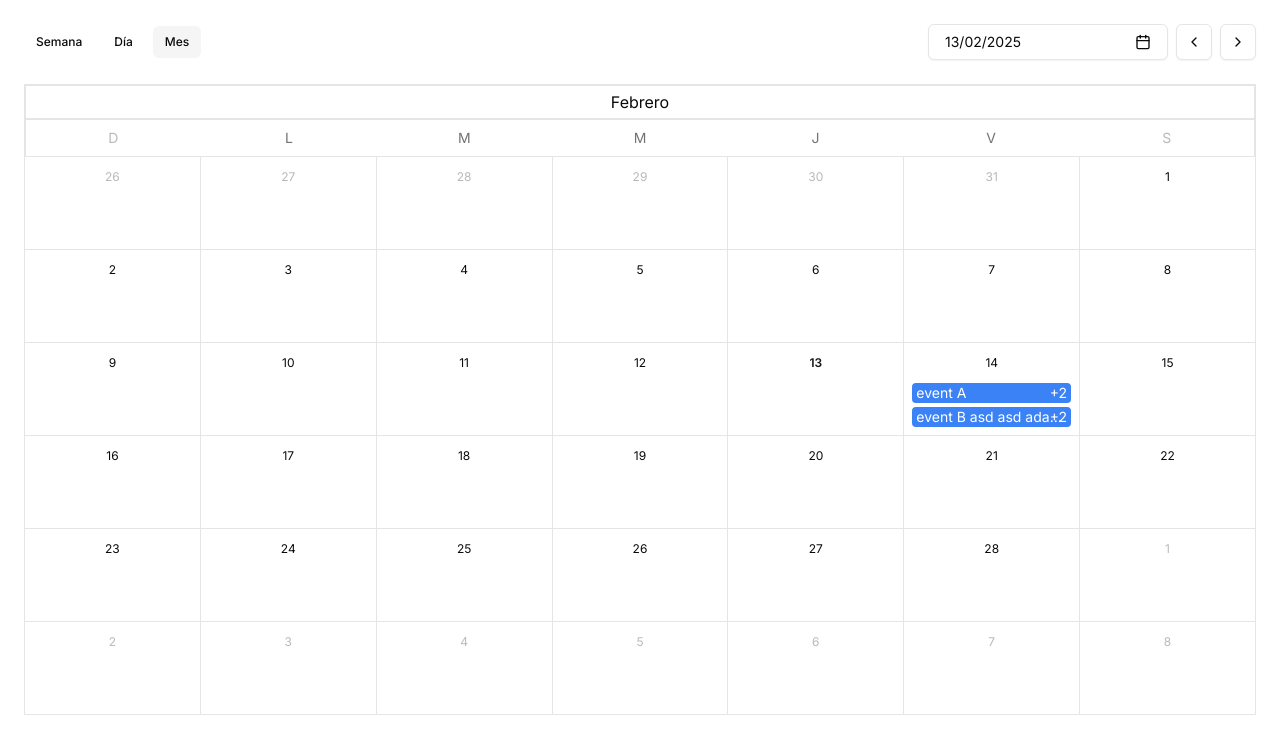
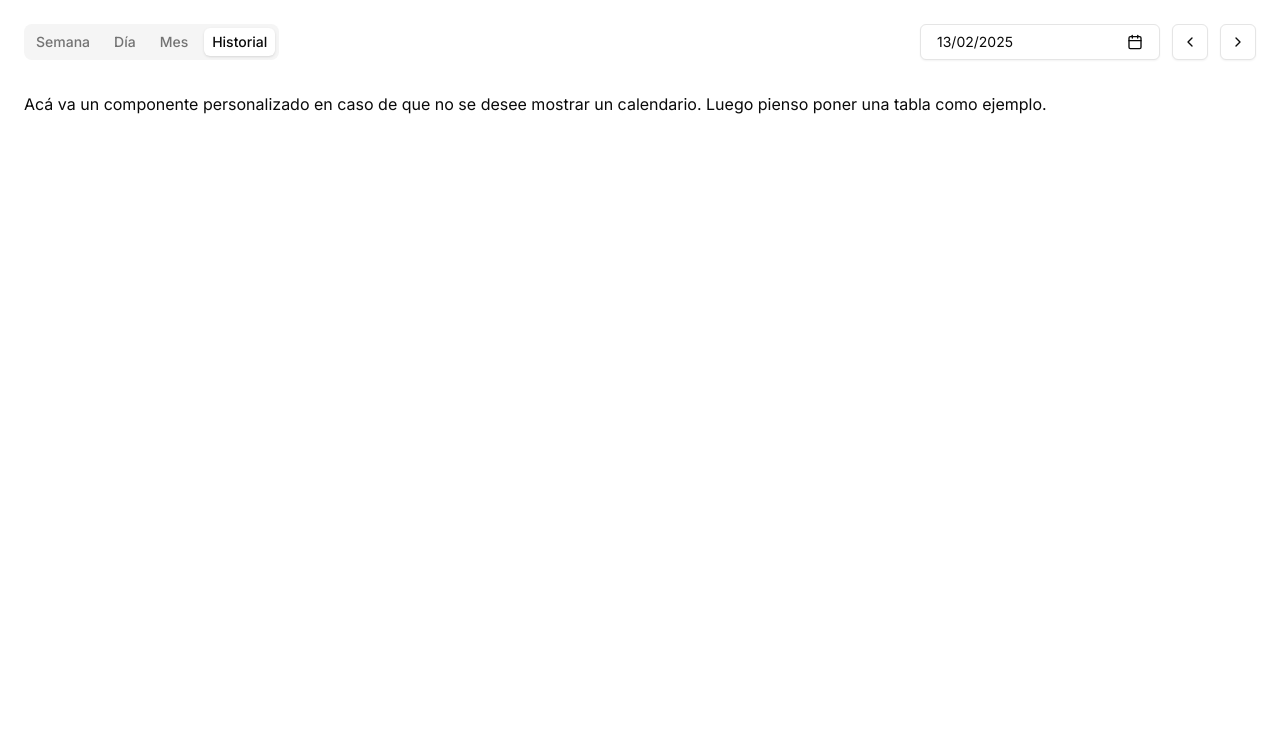
Before and after one commit to Ale6100/calendar, a Next.js app: page / in a window 1280 px wide. Shown: the top 754 px of the page. Built offline with nearby package versions, Linux system fonts and the light colour scheme.

Commit message:
Agregado tabs de shadcn para alternar entre vistas | Agregada vista "Historial" para mostrar una vista extra personalizada como children

```diff
--- a/app/page.tsx
+++ b/app/page.tsx
@@ -1,4 +1,5 @@
-import { ActualMonthView, Calendar, CalendarDatePickerTrigger, CalendarDayView, CalendarMonthView, CalendarNextTrigger, CalendarPrevTrigger, CalendarViewTrigger, CalendarWeekView } from "@/components/FullCalendar";
+import { ActualMonthView, Calendar, CalendarDatePickerTrigger, CalendarDayView, CalendarMonthView, CalendarNextTrigger, CalendarNoView, CalendarPrevTrigger, CalendarViewTrigger, CalendarWeekView } from "@/components/FullCalendar";
+import { TabsList, TabsTrigger } from "@/components/ui/tabs";
 import { ChevronLeft, ChevronRight } from "lucide-react";
 
 export default function Home() {
@@ -21,16 +22,31 @@
         ]}
       >
         <div className="py-6 flex flex-col">
-          <div className="flex px-6 items-center gap-2 mb-6">
-            <CalendarViewTrigger view="week" className="aria-[current=true]:bg-accent">
+          <div className="flex px-6 items-center gap-3 mb-6">
+            <TabsList className="flex gap-2">
+              <TabsTrigger value="week" className='p-0'>
+                <CalendarViewTrigger view="week" className="py-1 px-2">
                   Semana
                 </CalendarViewTrigger>
-            <CalendarViewTrigger className="aria-[current=true]:bg-accent" view="day">
+              </TabsTrigger>
+
+              <TabsTrigger value="day" className='p-0'>
+                <CalendarViewTrigger view="day" className="py-1 px-2">
                   Día
                 </CalendarViewTrigger>
-            <CalendarViewTrigger view="month" className="aria-[current=true]:bg-accent">
+              </TabsTrigger>
+
+              <TabsTrigger value="month" className='p-0'>
+                <CalendarViewTrigger view="month" className="py-1 px-2">
                   Mes
                 </CalendarViewTrigger>
+              </TabsTrigger>
+              <TabsTrigger value="no_view" className='p-0'>
+                <CalendarViewTrigger view="no_view" className="py-1 px-2">
+                  Historial
+                </CalendarViewTrigger>
+              </TabsTrigger>
+            </TabsList>
 
             <span className="flex-1" />
 
@@ -52,6 +68,9 @@
             <CalendarDayView />
             <CalendarWeekView />
             <CalendarMonthView />
+            <CalendarNoView>
+              Acá va un componente personalizado en caso de que no se desee mostrar un calendario. Luego pienso poner una tabla como ejemplo.
+            </CalendarNoView>
           </div>
         </div>
       </Calendar>
--- a/components/FullCalendar.tsx
+++ b/components/FullCalendar.tsx
@@ -5,12 +5,13 @@
 import { VariantProps, cva } from 'class-variance-authority';
 import { Locale, addDays, addMonths, addWeeks, addYears, differenceInMinutes, format, isSameDay, isSameHour, isSameMonth, isToday, setHours, startOfMonth, startOfWeek, subDays, subMonths, subWeeks, subYears } from 'date-fns';
 import { es } from 'date-fns/locale/es';
-import { ReactNode, createContext, forwardRef, useCallback, useContext, useMemo, useState } from 'react';
+import { ReactNode, createContext, forwardRef, useCallback, useContext, useEffect, useMemo, useState } from 'react';
 import { useHotkeys } from 'react-hotkeys-hook';
 import { Popover, PopoverContent, PopoverTrigger } from './ui/popover';
 import { CalendarIcon } from 'lucide-react';
 import { Calendar as CalendarBtn } from "@/components/ui/calendar"
 import { capitalize } from '@/app/utils/format';
+import { Tabs, TabsContent } from './ui/tabs';
 
 const monthEventVariants = cva('', {
   variants: {
@@ -27,7 +28,7 @@
   },
 });
 
-type View = 'day' | 'week' | 'month' | 'year';
+type View = 'no_view' | 'day' | 'week' | 'month' | 'year';
 
 type ContextType = {
   view: View;
@@ -70,7 +71,7 @@
   defaultDate = new Date(),
   locale = es,
   enableHotkeys = true,
-  view: _defaultMode = 'month',
+  view: _defaultMode = 'no_view',
   onEventClick,
   events: defaultEvents = [],
   onChangeView,
@@ -116,7 +117,9 @@
         today: new Date(),
       }}
     >
+      <Tabs defaultValue="no_view">
         {children}
+      </Tabs>
     </Context.Provider>
   );
 };
@@ -124,18 +127,15 @@
 export const useCalendar = () => useContext(Context);
 
 const CalendarViewTrigger = forwardRef<
-  HTMLButtonElement,
-  React.HTMLAttributes<HTMLButtonElement> & {
+  HTMLDivElement,
+  React.HTMLAttributes<HTMLDivElement> & {
     view: View;
   }
 >(({ children, view, ...props }, ref) => {
-  const { view: currentView, setView, onChangeView } = useCalendar();
+  const { setView, onChangeView } = useCalendar();
 
   return (
-    <Button
-      aria-current={currentView === view}
-      size="sm"
-      variant="ghost"
+    <div
       {...props}
       onClick={() => {
         setView(view);
@@ -143,7 +143,7 @@
       }}
     >
       {children}
-    </Button>
+    </div>
   );
 });
 CalendarViewTrigger.displayName = 'CalendarViewTrigger';
@@ -183,7 +183,9 @@
 };
 
 const ActualMonthView = () => {
-  const { date } = useCalendar();
+  const { view, date } = useCalendar();
+
+  if (view === 'no_view') return null;
 
   return (
     <div className="flex justify-center border-2 py-1">
@@ -191,6 +193,22 @@
     </div>
   );
 };
+
+type CalendarNoViewProps = {
+  children: ReactNode;
+};
+
+const CalendarNoView = ({ children }: CalendarNoViewProps) => {
+  const { view } = useCalendar();
+
+  if (view !== 'no_view') return null;
+
+  return (
+    <TabsContent value="no_view">
+      { children }
+    </TabsContent>
+  )
+}
 
 const CalendarDayView = () => {
   const { view, events, date } = useCalendar();
@@ -200,6 +218,7 @@
   const hours = [...Array(24)].map((_, i) => setHours(date, i));
 
   return (
+    <TabsContent value="day">
       <div className="flex flex-col">
         <div className="flex bg-card border-b border-x-2 items-center">
           <span className="w-12 text-center text-sm text-muted-foreground">Hora</span>
@@ -221,6 +240,7 @@
           </div>
         </div>
       </div>
+    </TabsContent>
   );
 };
 
@@ -252,6 +272,7 @@
   if (view !== 'week') return null;
 
   return (
+    <TabsContent value="week">
       <div className="flex flex-col">
         <div className="flex bg-card border-b border-x-2 items-center">
           <span className="w-12 text-center text-sm text-muted-foreground">Hora</span>
@@ -290,6 +311,7 @@
           </div>
         </div>
       </div>
+    </TabsContent>
   );
 };
 
@@ -302,6 +324,7 @@
   if (view !== 'month') return null;
 
   return (
+    <TabsContent value="month">
       <div className="h-full flex flex-col">
         <div className="grid grid-cols-7 gap-px border-x-2">
           {weekDays.map((day, i) => (
@@ -355,6 +378,8 @@
           })}
         </div>
       </div>
+
+    </TabsContent>
   );
 };
 
@@ -558,6 +583,7 @@
   Calendar,
   CalendarCurrentDate,
   ActualMonthView,
+  CalendarNoView,
   CalendarDayView,
   CalendarMonthView,
   CalendarNextTrigger,
--- /dev/null
+++ b/components/ui/tabs.tsx
@@ -0,0 +1,55 @@
+"use client"
+
+import * as React from "react"
+import * as TabsPrimitive from "@radix-ui/react-tabs"
+
+import { cn } from "@/lib/utils"
+
+const Tabs = TabsPrimitive.Root
+
+const TabsList = React.forwardRef<
+  React.ElementRef<typeof TabsPrimitive.List>,
+  React.ComponentPropsWithoutRef<typeof TabsPrimitive.List>
+>(({ className, ...props }, ref) => (
+  <TabsPrimitive.List
+    ref={ref}
+    className={cn(
+      "inline-flex h-9 items-center justify-center rounded-lg bg-muted p-1 text-muted-foreground",
+      className
+    )}
+    {...props}
+  />
+))
+TabsList.displayName = TabsPrimitive.List.displayName
+
+const TabsTrigger = React.forwardRef<
+  React.ElementRef<typeof TabsPrimitive.Trigger>,
+  React.ComponentPropsWithoutRef<typeof TabsPrimitive.Trigger>
+>(({ className, ...props }, ref) => (
+  <TabsPrimitive.Trigger
+    ref={ref}
+    className={cn(
+      "inline-flex items-center justify-center whitespace-nowrap rounded-md px-3 py-1 text-sm font-medium ring-offset-background transition-all focus-visible:outline-none focus-visible:ring-2 focus-visible:ring-ring focus-visible:ring-offset-2 disabled:pointer-events-none disabled:opacity-50 data-[state=active]:bg-background data-[state=active]:text-foreground data-[state=active]:shadow",
+      className
+    )}
+    {...props}
+  />
+))
+TabsTrigger.displayName = TabsPrimitive.Trigger.displayName
+
+const TabsContent = React.forwardRef<
+  React.ElementRef<typeof TabsPrimitive.Content>,
+  React.ComponentPropsWithoutRef<typeof TabsPrimitive.Content>
+>(({ className, ...props }, ref) => (
+  <TabsPrimitive.Content
+    ref={ref}
+    className={cn(
+      "mt-2 ring-offset-background focus-visible:outline-none focus-visible:ring-2 focus-visible:ring-ring focus-visible:ring-offset-2",
+      className
+    )}
+    {...props}
+  />
+))
+TabsContent.displayName = TabsPrimitive.Content.displayName
+
+export { Tabs, TabsList, TabsTrigger, TabsContent }
--- a/package.json
+++ b/package.json
@@ -11,6 +11,7 @@
   "dependencies": {
     "@radix-ui/react-popover": "^1.1.6",
     "@radix-ui/react-slot": "^1.1.2",
+    "@radix-ui/react-tabs": "^1.1.3",
     "@schedule-x/events-service": "^2.19.0",
     "@schedule-x/react": "^2.19.0",
     "@schedule-x/theme-default": "^2.19.0",
```
Also changed, not shown: 1 other file (tests, documents, lock files or other folders). Lines whose indentation alone changed are shown as unchanged.
